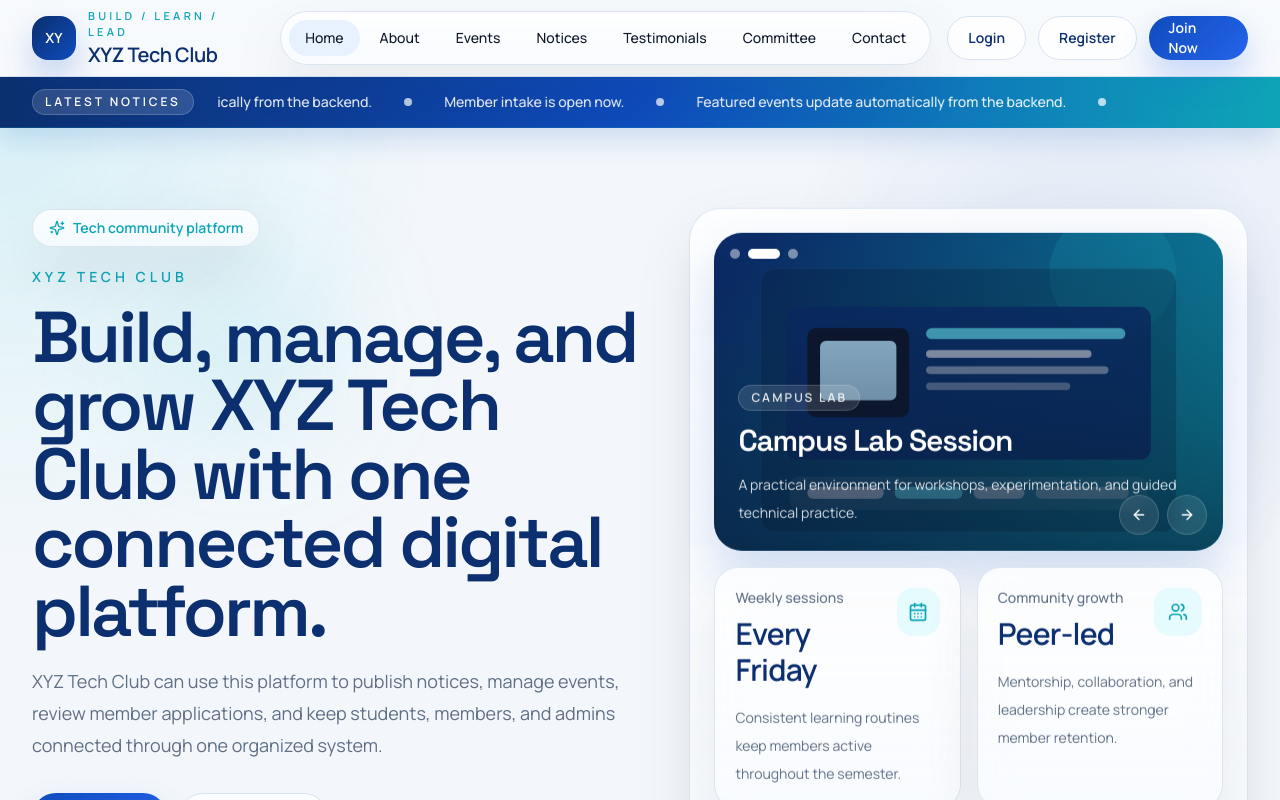
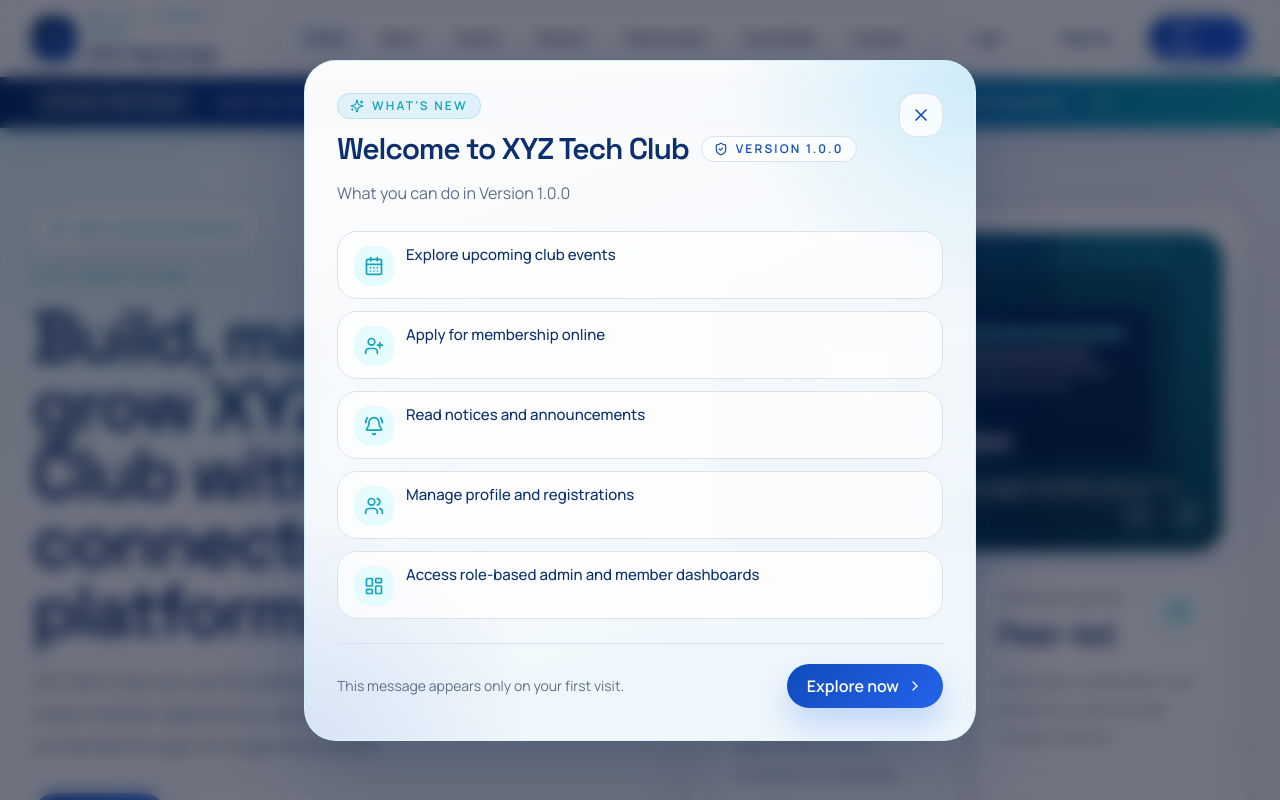
Before and after one commit to dhananjoycd/client_Club_Management, a Next.js app: page / in a window 1280 px wide. Shown: the top 800 px of the page. Built offline with nearby package versions, Linux system fonts and the light colour scheme; no server answers.

Commit message:
pop up message set done

```diff
--- a/src/components/layout/public-footer.tsx
+++ b/src/components/layout/public-footer.tsx
@@ -39,10 +39,17 @@ export function PublicFooter() {
     <footer className="mt-12 border-t border-[rgba(255,255,255,0.08)] bg-[linear-gradient(180deg,#091429,#071020)] text-[rgba(237,244,255,0.92)] sm:mt-16">
       <div className="mx-auto grid w-full max-w-7xl grid-cols-2 gap-8 px-4 py-12 sm:px-6 lg:grid-cols-[1.2fr_0.8fr_0.9fr] lg:px-8 lg:py-14">
         <div className="col-span-2 space-y-4 lg:col-span-1">
-          <p className="text-sm font-semibold uppercase tracking-[0.24em] text-[var(--color-accent)]">Club Portal</p>
-          <h2 className="max-w-md text-3xl font-semibold tracking-tight text-white">A cleaner digital home for events, members, and club activity.</h2>
-          <p className="max-w-xl text-sm leading-7 text-[rgba(226,232,240,0.72)]">
-            XYZ Tech Club connects students through practical events, teamwork, and campus tech culture.
+          <div className="inline-flex items-center rounded-full border border-[rgba(125,211,252,0.28)] bg-[rgba(125,211,252,0.08)] px-3 py-1 text-[11px] font-semibold uppercase tracking-[0.28em] text-[var(--color-accent)]">
+            Club Portal
+          </div>
+          <div className="space-y-3">
+            <h2 className="max-w-lg text-[clamp(2rem,4vw,3rem)] font-semibold leading-[1.05] tracking-tight text-white">
+              One place for club events, updates, and member life.
+            </h2>
+            <div className="h-1 w-20 rounded-full bg-[linear-gradient(90deg,var(--color-accent),rgba(125,211,252,0.15))]" />
+          </div>
+          <p className="max-w-xl text-sm leading-7 text-[rgba(226,232,240,0.72)] sm:text-[15px]">
+            Follow club notices, explore events, and stay connected with the people and activity shaping XYZ Tech Club on campus.
           </p>
         </div>
 
--- a/src/features/events/components/admin-event-edit-page.tsx
+++ b/src/features/events/components/admin-event-edit-page.tsx
@@ -16,7 +16,7 @@ import { LoadingState } from "@/components/feedback/loading-state";
 import { SectionWrapper } from "@/components/shared/section-wrapper";
 import { getApiErrorMessage } from "@/lib/api-error";
 import { queryKeys } from "@/lib/query-keys";
-import { eventSchema, EventSchema } from "@/schemas/event.schema";
+import { eventSchema, EventSchema, MIN_PAID_EVENT_PRICE_BDT } from "@/schemas/event.schema";
 import { eventService } from "@/services/event.service";
 import { eventCategories } from "@/types/event.types";
 
@@ -97,10 +97,17 @@ function EventFormFields({
           step="0.01"
           error={errors.price as never}
           disabled={disabled || eventType !== "PAID"}
+          min={eventType === "PAID" ? MIN_PAID_EVENT_PRICE_BDT : 0}
+          placeholder={eventType === "PAID" ? `Minimum ${MIN_PAID_EVENT_PRICE_BDT} BDT` : "0.00"}
           {...register("price", { valueAsNumber: true })}
         />
         <FormField label="Currency" value="BDT" disabled readOnly />
       </div>
+      {eventType === "PAID" ? (
+        <p className="text-sm text-[var(--color-muted-foreground)]">
+          Paid events must be priced at least {MIN_PAID_EVENT_PRICE_BDT} BDT.
+        </p>
+      ) : null}
       <FormField label="Event image URL" error={errors.imageUrl} disabled={disabled} {...register("imageUrl")} />
       <div className="grid gap-3 sm:grid-cols-2">
         <label className="flex items-center gap-3 rounded-[1rem] border border-[var(--color-border)] bg-white/70 px-4 py-3 text-sm font-medium text-[var(--color-primary-strong)]">
--- a/src/features/events/components/admin-events-manager.tsx
+++ b/src/features/events/components/admin-events-manager.tsx
@@ -30,7 +30,7 @@ import { StatusBadge } from "@/components/shared/status-badge";
 import { WarningConfirmModal } from "@/components/shared/warning-confirm-modal";
 import { getApiErrorMessage } from "@/lib/api-error";
 import { queryKeys } from "@/lib/query-keys";
-import { eventSchema, EventSchema } from "@/schemas/event.schema";
+import { eventSchema, EventSchema, MIN_PAID_EVENT_PRICE_BDT } from "@/schemas/event.schema";
 import { eventService } from "@/services/event.service";
 import { eventCategories, EventItem } from "@/types/event.types";
 
@@ -113,10 +113,17 @@ function EventFormFields({
           step="0.01"
           error={errors.price as never}
           disabled={disabled || eventType !== "PAID"}
+          min={eventType === "PAID" ? MIN_PAID_EVENT_PRICE_BDT : 0}
+          placeholder={eventType === "PAID" ? `Minimum ${MIN_PAID_EVENT_PRICE_BDT} BDT` : "0.00"}
           {...register("price", { valueAsNumber: true })}
         />
         <FormField label="Currency" value="BDT" disabled readOnly />
       </div>
+      {eventType === "PAID" ? (
+        <p className="text-sm text-[var(--color-muted-foreground)]">
+          Paid events must be priced at least {MIN_PAID_EVENT_PRICE_BDT} BDT.
+        </p>
+      ) : null}
       <FormField label="Event image URL" error={errors.imageUrl} disabled={disabled} {...register("imageUrl")} />
       <div className="grid gap-3 sm:grid-cols-2">
         <label className="flex items-center gap-3 rounded-[1rem] border border-[var(--color-border)] bg-white/70 px-4 py-3 text-sm font-medium text-[var(--color-primary-strong)]">
--- a/src/features/home/home-page.tsx
+++ b/src/features/home/home-page.tsx
@@ -4,7 +4,7 @@ import Image from "next/image";
 import Link from "next/link";
 import { format } from "date-fns";
 import { AnimatePresence, motion } from "framer-motion";
-import { ArrowLeft, ArrowRight, CalendarDays, ChevronRight, Mail, MapPin, Phone, Sparkles, Users } from "lucide-react";
+import { ArrowLeft, ArrowRight, BellRing, CalendarDays, ChevronRight, LayoutDashboard, Mail, MapPin, Phone, ShieldCheck, Sparkles, UserPlus, Users, X } from "lucide-react";
 import { useEffect, useState } from "react";
 import { StatCard } from "@/components/cards/stat-card";
 import { CountUpNumber } from "@/components/motion/count-up-number";
@@ -41,6 +41,16 @@ type HeroSlide = {
 };
 
 const trustItems = ["Student community", "Workshop-led learning", "Project-based collaboration", "Event-driven growth"];
+const HOME_POPUP_VERSION = "1.0.0";
+const HOME_POPUP_STORAGE_KEY = `homepage-popup-seen-v${HOME_POPUP_VERSION}`;
+
+const homePopupFeatures = [
+  { icon: CalendarDays, text: "Explore upcoming club events" },
+  { icon: UserPlus, text: "Apply for membership online" },
+  { icon: BellRing, text: "Read notices and announcements" },
+  { icon: Users, text: "Manage profile and registrations" },
+  { icon: LayoutDashboard, text: "Access role-based admin and member dashboards" },
+];
 
 const defaultCommitteeGroupPhotoUrl = "https://media.istockphoto.com/id/1400051391/photo/portrait-of-successful-team-at-the-office.jpg?s=612x612&w=0&k=20&c=-JPTGPOpKyIgvFymzYRg1XecuUJsXgdY0k5DeDMBi30=";
 const defaultAboutSectionPhotoUrl = "https://www.faulkner.edu/wp-content/uploads/college-students-working-on-a-group-project-Faulkner-University.jpg";
@@ -94,6 +104,7 @@ const defaultHeroSlides: HeroSlide[] = [
 
 export function HomePageView({ settings, featuredEvents, latestNotices, testimonials, committeeMembers }: HomePageViewProps) {
   const [activeSlide, setActiveSlide] = useState(0);
+  const [showWelcomePopup, setShowWelcomePopup] = useState(false);
   const organizationName = settings?.organizationName?.trim() || "XYZ Tech Club";
   const aboutText =
     settings?.aboutText?.trim() ||
@@ -147,6 +158,14 @@ export function HomePageView({ settings, featuredEvents, latestNotices, testimon
   const marqueeLoop = [...marqueeItems, ...marqueeItems];
 
   useEffect(() => {
+    const hasSeenPopup = window.localStorage.getItem(HOME_POPUP_STORAGE_KEY);
+
+    if (!hasSeenPopup) {
+      setShowWelcomePopup(true);
+    }
+  }, []);
+
+  useEffect(() => {
     const intervalId = window.setInterval(() => {
       setActiveSlide((current) => (current + 1) % heroSlides.length);
     }, 4500);
@@ -154,10 +173,86 @@ export function HomePageView({ settings, featuredEvents, latestNotices, testimon
     return () => window.clearInterval(intervalId);
   }, [heroSlides.length]);
 
+  useEffect(() => {
+    if (!showWelcomePopup) return;
+
+    const previousOverflow = document.body.style.overflow;
+    document.body.style.overflow = "hidden";
+
+    return () => {
+      document.body.style.overflow = previousOverflow;
+    };
+  }, [showWelcomePopup]);
+
+  const dismissWelcomePopup = () => {
+    window.localStorage.setItem(HOME_POPUP_STORAGE_KEY, "true");
+    setShowWelcomePopup(false);
+  };
+
   const currentSlide = heroSlides[activeSlide];
 
   return (
-    <main className="text-[var(--color-foreground)]">
+    <>
+      {showWelcomePopup ? (
+        <div className="fixed inset-0 z-[120] flex items-center justify-center bg-slate-950/55 px-4 py-6 backdrop-blur-sm" role="dialog" aria-modal="true" aria-labelledby="home-welcome-popup-title">
+          <div className="relative w-full max-w-2xl overflow-hidden rounded-[2rem] border border-[rgba(125,211,252,0.24)] bg-[linear-gradient(160deg,rgba(255,255,255,0.98),rgba(240,249,255,0.98))] shadow-[0_30px_80px_rgba(8,39,90,0.28)]">
+            <div className="absolute inset-0 bg-[radial-gradient(circle_at_top_right,rgba(14,165,233,0.18),transparent_26%),radial-gradient(circle_at_bottom_left,rgba(15,76,189,0.12),transparent_24%)]" />
+            <div className="relative p-6 sm:p-8">
+              <div className="flex items-start justify-between gap-4">
+                <div className="space-y-3">
+                  <span className="inline-flex items-center gap-2 rounded-full border border-[rgba(14,165,233,0.18)] bg-[rgba(14,165,233,0.1)] px-3 py-1 text-xs font-semibold uppercase tracking-[0.18em] text-[var(--color-secondary)]">
+                    <Sparkles className="h-3.5 w-3.5" />
+                    What&apos;s new
+                  </span>
+                  <div className="flex flex-wrap items-center gap-3">
+                    <h2 id="home-welcome-popup-title" className="text-2xl font-semibold tracking-tight text-[var(--color-primary-strong)] sm:text-3xl">Welcome to XYZ Tech Club</h2>
+                    <span className="inline-flex items-center gap-2 rounded-full border border-[var(--color-border)] bg-white/80 px-3 py-1 text-xs font-semibold uppercase tracking-[0.18em] text-[var(--color-primary)]">
+                      <ShieldCheck className="h-3.5 w-3.5" />
+                      Version {HOME_POPUP_VERSION}
+                    </span>
+                  </div>
+                  <p className="max-w-2xl text-sm leading-7 text-[var(--color-muted-foreground)] sm:text-base">What you can do in Version {HOME_POPUP_VERSION}</p>
+                </div>
+                <button
+                  type="button"
+                  onClick={dismissWelcomePopup}
+                  className="inline-flex h-11 w-11 items-center justify-center rounded-2xl border border-[var(--color-border)] bg-white/80 text-[var(--color-primary)] transition hover:border-[var(--color-accent)] hover:bg-white"
+                  aria-label="Close welcome popup"
+                >
+                  <X className="h-5 w-5" />
+                </button>
+              </div>
+
+              <div className="mt-6 grid gap-3">
+                {homePopupFeatures.map((item) => {
+                  const Icon = item.icon;
+
+                  return (
+                    <div key={item.text} className="flex items-start gap-3 rounded-[1.25rem] border border-[var(--color-border)] bg-white/70 px-4 py-3">
+                      <div className="mt-0.5 flex h-10 w-10 shrink-0 items-center justify-center rounded-2xl bg-[var(--color-accent-soft)] text-[var(--color-secondary)]">
+                        <Icon className="h-5 w-5" />
+                      </div>
+                      <div className="min-w-0">
+                        <p className="text-sm font-medium text-[var(--color-primary-strong)] sm:text-[15px]">{item.text}</p>
+                      </div>
+                    </div>
+                  );
+                })}
+              </div>
+
+              <div className="mt-6 flex flex-col gap-4 border-t border-[var(--color-border)] pt-5 sm:flex-row sm:items-center sm:justify-between">
+                <p className="text-sm text-[var(--color-muted-foreground)]">This message appears only on your first visit.</p>
+                <button type="button" onClick={dismissWelcomePopup} className="primary-button inline-flex h-11 items-center gap-2 px-5 text-sm">
+                  Explore now
+                  <ChevronRight className="h-4 w-4" />
+                </button>
+              </div>
+            </div>
+          </div>
+        </div>
+      ) : null}
+
+      <main className="text-[var(--color-foreground)]">
       <section className="border-b border-[rgba(14,165,183,0.22)] bg-[linear-gradient(90deg,#0b2f6f,#0f4cbd,#0ea5b7)] text-white shadow-[0_10px_30px_rgba(15,76,189,0.18)]">
         <div className="mx-auto flex w-full max-w-7xl flex-col gap-3 px-4 py-3 sm:px-6 lg:flex-row lg:items-center lg:gap-6 lg:px-8">
           <div className="flex shrink-0 items-center gap-3">
@@ -651,5 +746,6 @@ export function HomePageView({ settings, featuredEvents, latestNotices, testimon
         </section>
       </div>
     </main>
+    </>
   );
 }
--- a/src/features/notices/components/admin-notices-manager.tsx
+++ b/src/features/notices/components/admin-notices-manager.tsx
@@ -17,7 +17,13 @@ import { StatusBadge } from "@/components/shared/status-badge";
 import { WarningConfirmModal } from "@/components/shared/warning-confirm-modal";
 import { getApiErrorMessage } from "@/lib/api-error";
 import { queryKeys } from "@/lib/query-keys";
-import { noticeAudienceValues, noticeSchema, NoticeSchema } from "@/schemas/notice.schema";
+import {
+  NOTICE_CONTENT_MAX_LENGTH,
+  NOTICE_TITLE_MAX_LENGTH,
+  noticeAudienceValues,
+  noticeSchema,
+  NoticeSchema,
+} from "@/schemas/notice.schema";
 import { noticeService } from "@/services/notice.service";
 
 const audienceLabels: Record<(typeof noticeAudienceValues)[number], string> = {
@@ -130,6 +136,10 @@ export function AdminNoticesManager() {
 
   const isCreating = createMutation.isPending;
   const isEditing = updateMutation.isPending;
+  const createTitleLength = createForm.watch("title")?.length ?? 0;
+  const createContentLength = createForm.watch("content")?.length ?? 0;
+  const editTitleLength = editForm.watch("title")?.length ?? 0;
+  const editContentLength = editForm.watch("content")?.length ?? 0;
 
   const handleCreateNotice: SubmitHandler<NoticeSchema> = (values) => {
     createMutation.mutate(values);
@@ -168,14 +178,22 @@ export function AdminNoticesManager() {
                   label="Title"
                   error={createForm.formState.errors.title}
                   disabled={isCreating}
+                  maxLength={NOTICE_TITLE_MAX_LENGTH}
                   {...createForm.register("title")}
                 />
+                <p className="text-right text-xs text-[var(--color-muted-foreground)]">
+                  {createTitleLength}/{NOTICE_TITLE_MAX_LENGTH}
+                </p>
                 <FormTextarea
                   label="Content"
                   error={createForm.formState.errors.content as never}
                   disabled={isCreating}
+                  maxLength={NOTICE_CONTENT_MAX_LENGTH}
                   {...createForm.register("content")}
                 />
+                <p className="text-right text-xs text-[var(--color-muted-foreground)]">
+                  {createContentLength}/{NOTICE_CONTENT_MAX_LENGTH}
+                </p>
                 <label className="grid gap-2">
                   <span className="text-sm font-medium text-[var(--color-primary)]">Audience</span>
                   <select className="input-base h-11 px-4 text-sm" disabled={isCreating} {...createForm.register("audience")}>
@@ -327,14 +345,22 @@ export function AdminNoticesManager() {
                 label="Title"
                 error={editForm.formState.errors.title}
                 disabled={isEditing}
+                maxLength={NOTICE_TITLE_MAX_LENGTH}
                 {...editForm.register("title")}
               />
+              <p className="text-right text-xs text-[var(--color-muted-foreground)]">
+                {editTitleLength}/{NOTICE_TITLE_MAX_LENGTH}
+              </p>
               <FormTextarea
                 label="Content"
                 error={editForm.formState.errors.content as never}
                 disabled={isEditing}
+                maxLength={NOTICE_CONTENT_MAX_LENGTH}
                 {...editForm.register("content")}
               />
+              <p className="text-right text-xs text-[var(--color-muted-foreground)]">
+                {editContentLength}/{NOTICE_CONTENT_MAX_LENGTH}
+              </p>
               <label className="grid gap-2">
                 <span className="text-sm font-medium text-[var(--color-primary)]">Audience</span>
                 <select className="input-base h-11 px-4 text-sm" disabled={isEditing} {...editForm.register("audience")}>
--- a/src/schemas/event.schema.ts
+++ b/src/schemas/event.schema.ts
@@ -1,6 +1,7 @@
 import { z } from "zod";
 
 const eventCategories = ["Workshop", "Seminar", "Webinar", "Hackathon", "Competition", "Tech Talk", "Bootcamp", "Meetup"] as const;
+export const MIN_PAID_EVENT_PRICE_BDT = 100;
 
 export const eventSchema = z.object({
   title: z.string().trim().min(1, "Title is required."),
@@ -19,6 +20,15 @@ export const eventSchema = z.object({
 }).superRefine((value, ctx) => {
   if (value.eventType === "PAID" && (!value.price || value.price <= 0)) {
     ctx.addIssue({ code: z.ZodIssueCode.custom, path: ["price"], message: "Price is required for paid events." });
+    return;
+  }
+
+  if (value.eventType === "PAID" && value.price < MIN_PAID_EVENT_PRICE_BDT) {
+    ctx.addIssue({
+      code: z.ZodIssueCode.custom,
+      path: ["price"],
+      message: `Paid events must cost at least ${MIN_PAID_EVENT_PRICE_BDT} BDT.`,
+    });
   }
 });
 
--- a/src/schemas/notice.schema.ts
+++ b/src/schemas/notice.schema.ts
@@ -1,10 +1,12 @@
 import { z } from "zod";
 
 export const noticeAudienceValues = ["ALL", "USERS", "APPLICANTS", "MEMBERS", "EVENT_MANAGERS", "ADMINS"] as const;
+export const NOTICE_TITLE_MAX_LENGTH = 120;
+export const NOTICE_CONTENT_MAX_LENGTH = 1000;
 
 export const noticeSchema = z.object({
-  title: z.string().trim().min(1, "Title is required."),
-  content: z.string().trim().min(1, "Content is required."),
+  title: z.string().trim().min(1, "Title is required.").max(NOTICE_TITLE_MAX_LENGTH, `Title cannot exceed ${NOTICE_TITLE_MAX_LENGTH} characters.`),
+  content: z.string().trim().min(1, "Content is required.").max(NOTICE_CONTENT_MAX_LENGTH, `Content cannot exceed ${NOTICE_CONTENT_MAX_LENGTH} characters.`),
   audience: z.enum(noticeAudienceValues),
   sendEmail: z.boolean().optional().default(false),
 });
```
Also changed, not shown: src/components/layout/public-navbar.tsx (+26 -23 lines).
